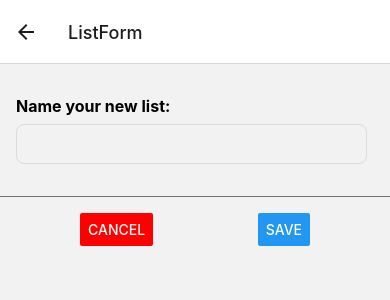
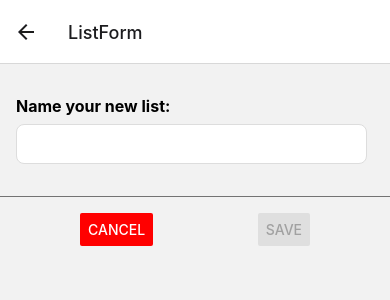
Before and after one commit to AlfonsoFidalgo/sharedLists, a React Native app: screen /ListForm in a window 390 px wide. Shown: the top 300 px of the page. Built offline with nearby package versions, Linux system fonts and the light colour scheme.

Commit message:
Add cancel and save buttons

```diff
--- a/components/Input.js
+++ b/components/Input.js
@@ -1,10 +1,15 @@
 import { View, TextInput, Text, StyleSheet } from 'react-native';
 
-function Input({ label }) {
+function Input({ label, value, onEdit }) {
   return (
     <View style={styles.container}>
       <Text style={styles.label}>{label}</Text>
-      <TextInput style={styles.input} keyboardType="default" />
+      <TextInput
+        style={styles.input}
+        keyboardType="default"
+        value={value}
+        onChangeText={(e) => onEdit(e)}
+      />
     </View>
   );
 }
@@ -25,6 +30,7 @@ const styles = StyleSheet.create({
   input: {
     height: 40,
     width: '100%',
+    backgroundColor: 'white',
     borderColor: '#dddddd',
     borderWidth: 1,
     borderRadius: 8,
--- a/screens/ListForm.js
+++ b/screens/ListForm.js
@@ -1,14 +1,31 @@
-import { View, Text, StyleSheet, Button } from 'react-native';
+import { View, StyleSheet, Button } from 'react-native';
+import { useState } from 'react';
+import { useNavigation } from '@react-navigation/native';
 import Input from '../components/Input';
 
 function ListForm() {
+  const [listName, setListName] = useState('');
+  const navigation = useNavigation();
+
+  const handleNameInput = (input) => {
+    setListName(input);
+  };
+
   return (
     <View style={styles.container}>
-      <Input label="Name your new list:" />
+      <Input
+        label="Name your new list:"
+        value={listName}
+        onEdit={handleNameInput}
+      />
       <View style={styles.separator} />
       <View style={styles.buttonContainer}>
-        <Button color="red" title="Cancel" />
-        <Button title="Save" />
+        <Button color="red" title="Cancel" onPress={navigation.goBack} />
+        <Button
+          title="Save"
+          onPress={() => console.log(listName)}
+          disabled={!listName.length}
+        />
       </View>
     </View>
   );
```
